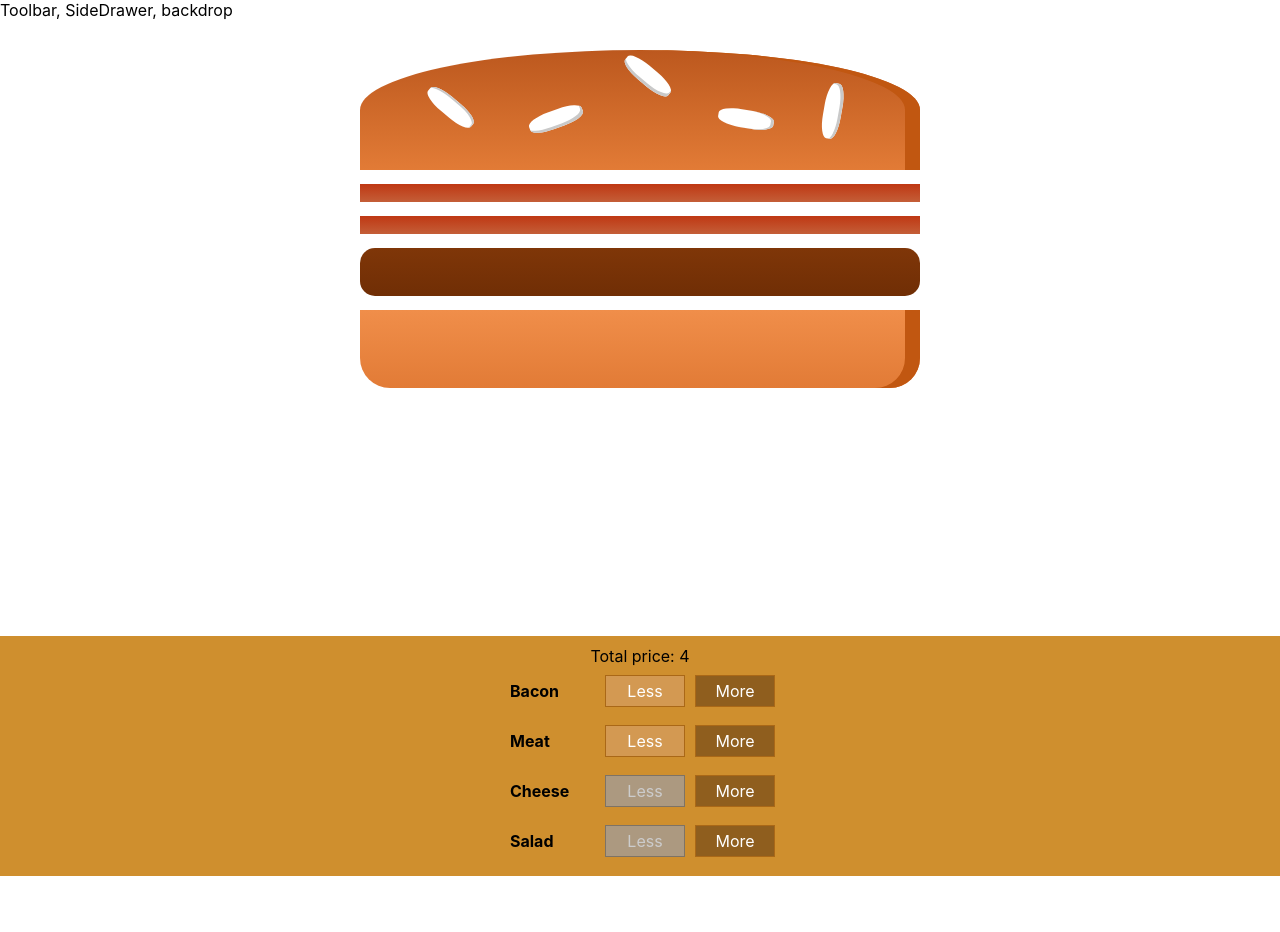
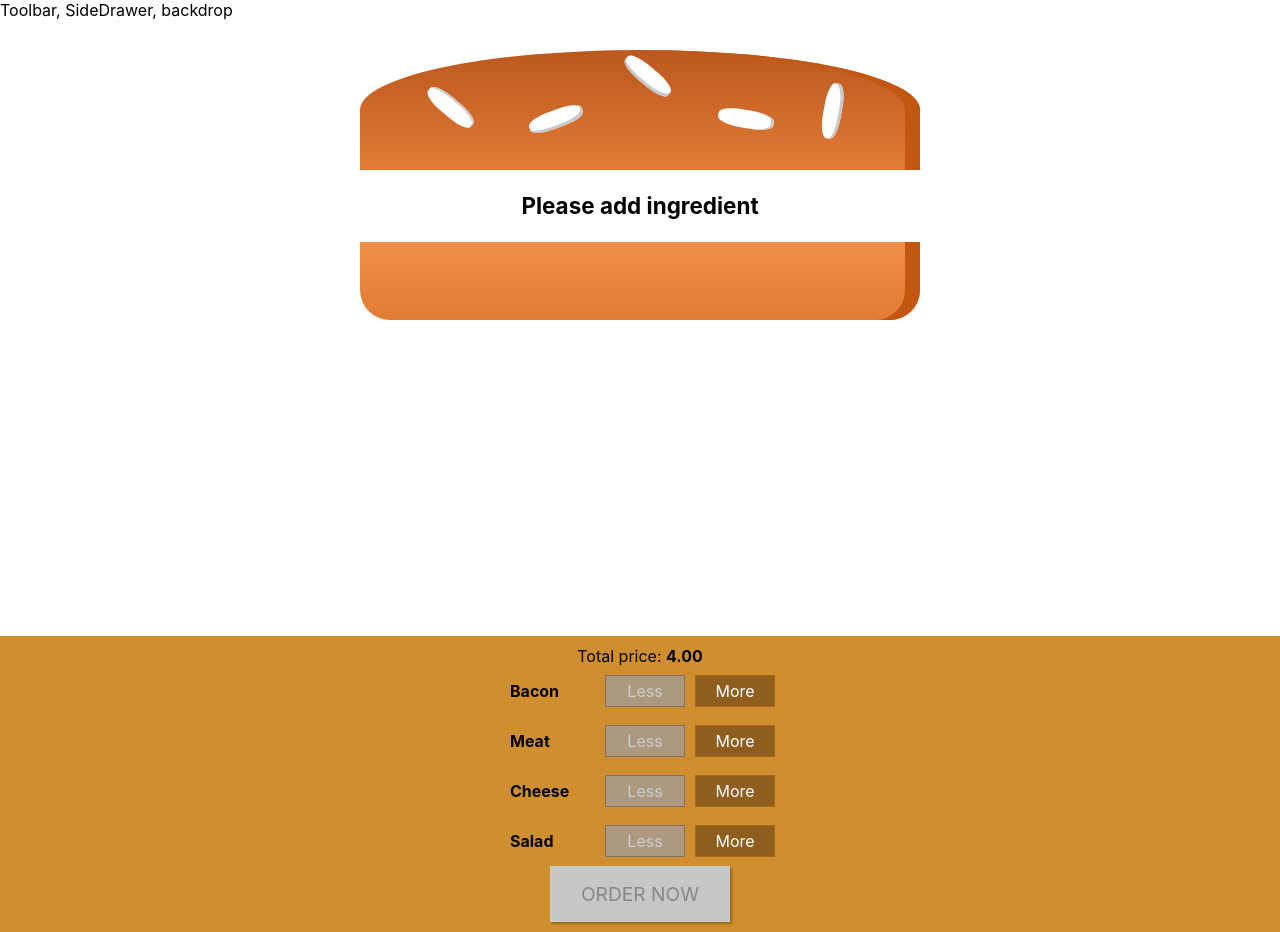
Before and after one commit to nathanTran183/burger-queen, a React app: page / in a window 1280 px wide. Before the commit the page ends 876 px from the top, so only its background shows below. Built offline with nearby package versions, Linux system fonts and the light colour scheme.

Commit message:
Adding the Order Button

```diff
--- a/src/components/Burger/BuildControls/BuildControls.js
+++ b/src/components/Burger/BuildControls/BuildControls.js
@@ -6,7 +6,9 @@
 const buildControls = (props) => {
   return (
     <div className={classes.BuildControls}>
-      <label>Total price: {props.totalPrice}</label>
+      <label>
+        Total price: <strong>{props.totalPrice.toFixed(2)}</strong>
+      </label>
       {Object.keys(props.ingredients).map((ingredient) => {
         return (
           <BuildControl
@@ -18,6 +20,12 @@
           />
         );
       })}
+      <button
+        disabled={!props.purchasable}
+        className={classes.OrderButton}
+      >
+        ORDER NOW
+      </button>
     </div>
   );
 };
--- a/src/components/Burger/BuildControls/BuildControls.module.css
+++ b/src/components/Burger/BuildControls/BuildControls.module.css
@@ -8,3 +8,45 @@
     margin: auto;
     padding: 10px 0px;
 }
+
+
+.OrderButton {
+    background-color: #DAD735;
+    outline: none;
+    cursor: pointer;
+    border: 1px solid #966909;
+    color: #966909;
+    font-family: inherit;
+    font-size: 1.2em;
+    padding: 15px 30px;
+    box-shadow: 2px 2px 2px #966909;
+}
+
+.OrderButton:hover, .OrderButton:active {
+    background-color: #A0DB41;
+    border: 1px solid #966909;
+    color: #966909;
+}
+
+.OrderButton:disabled {
+    background-color: #C7C6C6;
+    cursor: not-allowed;
+    border: 1px solid #ccc;
+    color: #888888;
+}
+
+.OrderButton:not(:disabled) {
+    animation: enable 0.3s linear;
+}
+
+@keyframes enable {
+    0% {
+        transform: scale(1);
+    }
+    60% {
+        transform: scale(1.1);
+    }
+    100% {
+        transform: scale(1);
+    }
+}
--- a/src/containers/BurgerBuilder/BurgerBuilder.js
+++ b/src/containers/BurgerBuilder/BurgerBuilder.js
@@ -14,12 +14,22 @@
 class BurgerBuilder extends React.Component {
   state = {
     ingredients: {
-      bacon: 2,
-      meat: 1,
+      bacon: 0,
+      meat: 0,
       cheese: 0,
       salad: 0,
     },
     totalPrice: 4,
+    purchasable: false,
+  };
+
+  updatePurchaseState = (ingredients) => {
+    const sum = Object.keys(ingredients)
+      .map((igKey) => ingredients[igKey])
+      .reduce((sum, el) => sum + el, 0);
+    this.setState({
+      purchasable: sum === 0 ? false : true,
+    });
   };
 
   addIngredientHandler = (type) => {
@@ -34,6 +44,7 @@
       ingredients: updatedIngredients,
       totalPrice: newPrice,
     });
+    this.updatePurchaseState(updatedIngredients);
   };
 
   removeIngredientHandler = (type) => {
@@ -49,6 +60,7 @@
         ingredients: updatedIngredients,
         totalPrice: newPrice,
       });
+      this.updatePurchaseState(updatedIngredients);
     }
   };
 
@@ -61,6 +73,7 @@
           totalPrice={this.state.totalPrice}
           ingredientAdded={this.addIngredientHandler}
           ingredientRemoved={this.removeIngredientHandler}
+          purchasable={this.state.purchasable}
         />
       </Aux>
     );
```
